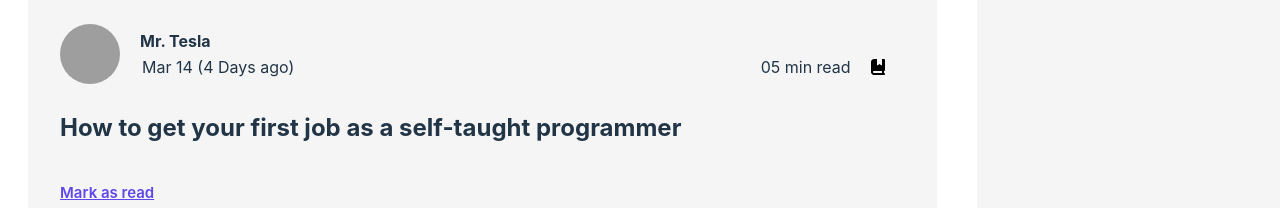
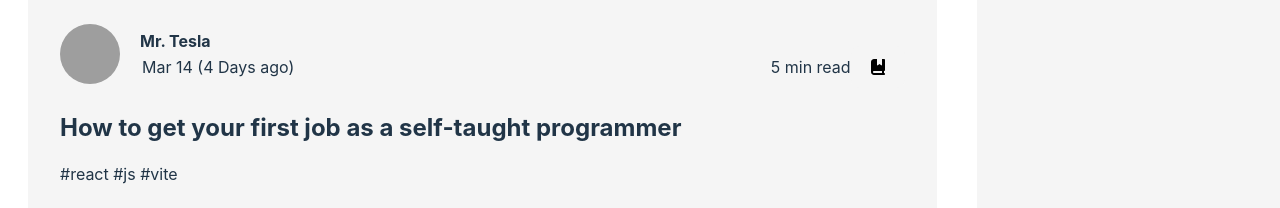
Before and after one commit to kawsaruhb/knowledge-cafe, a React (Vite) app: page / in a window 1280 px wide. Shown: the part 592-800 px from the top of the page. Built offline with nearby package versions, Linux system fonts and the light colour scheme; grey boxes are pictures that could not be loaded.

Commit message:
props vs state added

```diff
--- a/package.json
+++ b/package.json
@@ -13,7 +13,8 @@
     "@fortawesome/free-solid-svg-icons": "^6.4.0",
     "@fortawesome/react-fontawesome": "^0.2.0",
     "react": "^18.2.0",
-    "react-dom": "^18.2.0"
+    "react-dom": "^18.2.0",
+    "react-toastify": "^9.1.2"
   },
   "devDependencies": {
     "@types/react": "^18.0.28",
--- a/src/App.jsx
+++ b/src/App.jsx
@@ -4,6 +4,8 @@ import viteLogo from '/vite.svg'
 import './App.css'
 import Header from './components/Header/Header'
 import Blog from './components/Blog/Blog'
+import { ToastContainer, toast } from 'react-toastify';
+import 'react-toastify/dist/ReactToastify.css';
 
 function App() {
   const [count, setCount] = useState(0)
@@ -12,6 +14,7 @@ function App() {
     <div className="App">
       <Header></Header>
       <Blog></Blog>
+      <ToastContainer></ToastContainer>
     </div>
   )
 }
--- a/src/components/Blog/Blog.css
+++ b/src/components/Blog/Blog.css
@@ -4,3 +4,20 @@
 }
 
 .blogs-container {}
+
+.qa{
+    width: 868px;
+    height: 680px;
+    border-radius: 8px;
+    background-color: whitesmoke;
+    margin: 20px;
+    padding: 20px;
+}
+
+.qa h4{
+    margin: 0;
+}
+
+.qa p{
+    margin: 5px;
+}
--- a/src/components/Blog/Blog.jsx
+++ b/src/components/Blog/Blog.jsx
@@ -33,6 +33,10 @@ const Blog = () => {
             <div className='bookmark-container'>
                 <Bookmark bookmark={bookmark}></Bookmark>
             </div>
+            <div className='qa'>
+                <h4>1. Props vs state?</h4>
+                <p>Ans: State is referred to the local state of the component which cannot be accessed and modified outside of the component and only can be used & modified inside the component. Props, on the other hand,make components reusable by giving components the ability to receive data from the parent component in the form of props.</p>
+            </div>
         </div>
     );
 };
--- a/src/components/Bookmark/Bookmark.css
+++ b/src/components/Bookmark/Bookmark.css
@@ -37,6 +37,7 @@
     ;
     border-radius: 8px;
     padding: 1px;
+    margin-top: 11px;
     margin-bottom: 10px;
     text-align: center;
 }
--- a/src/components/Card/Card.css
+++ b/src/components/Card/Card.css
@@ -1,6 +1,6 @@
 .card {
     width: 845px;
-    height: 650px;
+    height: 680px;
     border-radius: 8px;
     background-color: whitesmoke;
     margin: 20px;
@@ -62,10 +62,11 @@
     text-decoration-line: underline;
 
     color: #6047EC;
-    margin-top: 35px;
+    margin-top: 25px;
 
 }
 
 .title{
     margin: 0;
+    /* font-size: 30px; */
 }
--- a/src/components/Card/Card.jsx
+++ b/src/components/Card/Card.jsx
@@ -4,7 +4,7 @@ import { FontAwesomeIcon } from '@fortawesome/react-fontawesome'
 import { faBookBookmark } from '@fortawesome/free-solid-svg-icons'
 
 const Card = (props) => {
-    const { img, author_img, name, title } = props.blog;
+    const { img, author_img, name, title, time } = props.blog;
     const handleBookmark = props.handleBookmark;
 
     return (
@@ -21,13 +21,14 @@ const Card = (props) => {
                     </div>
                 </div>
                 <div className='bookmark'>
-                    <p>05 min read</p>
+                    <p>{time} min read</p>
                     <button onClick={() => handleBookmark (props.blog)} className='btn'>
                         <FontAwesomeIcon icon={faBookBookmark} />
                     </button>
                 </div>
             </div>
             <h2 className='title'>{title}</h2>
+            <p >#react #js #vite</p>
             <p className='mark-read'>Mark as read</p>
         </div>
     );
--- a/src/components/Header/Header.css
+++ b/src/components/Header/Header.css
@@ -6,6 +6,7 @@
     align-items: center;
     padding-left: 80px;
     padding-right: 80px;
+    border-radius: 8px;
 }
 
 nav.header a{
```
Also changed, not shown: src/components/Bookmark/Bookmark.jsx (+12 -2 lines), 1 other file (tests, documents, lock files or other folders).
